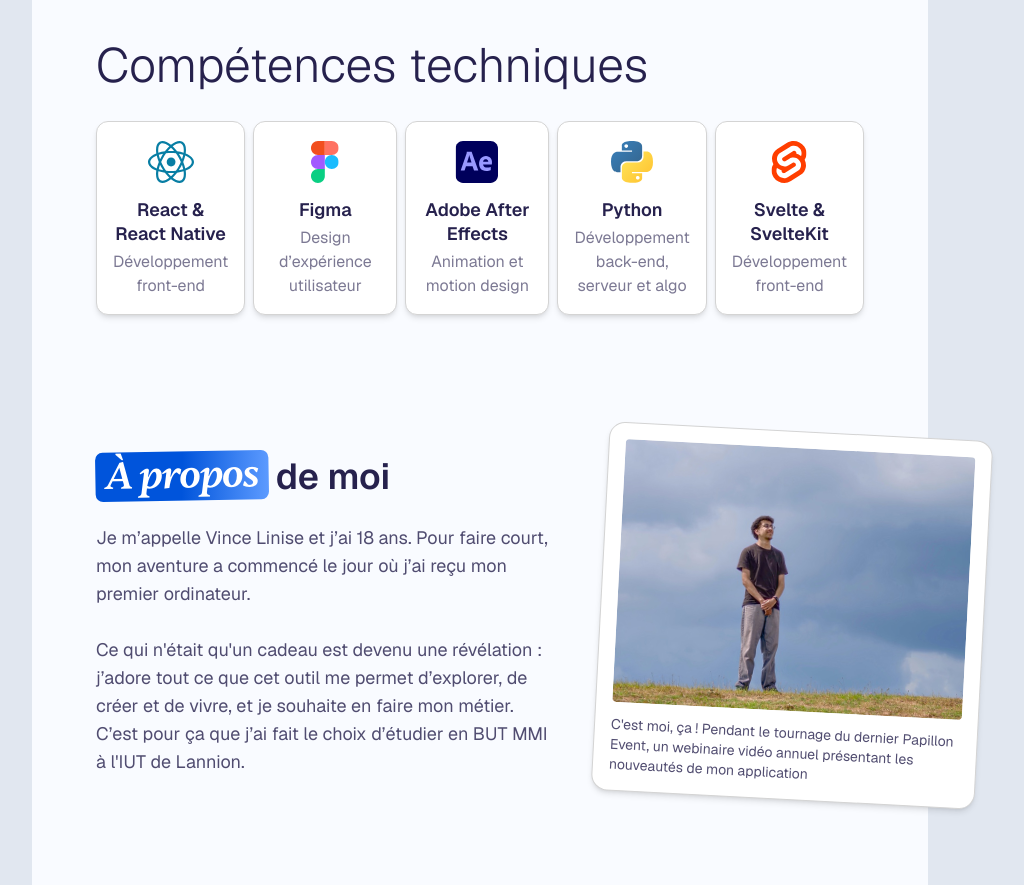
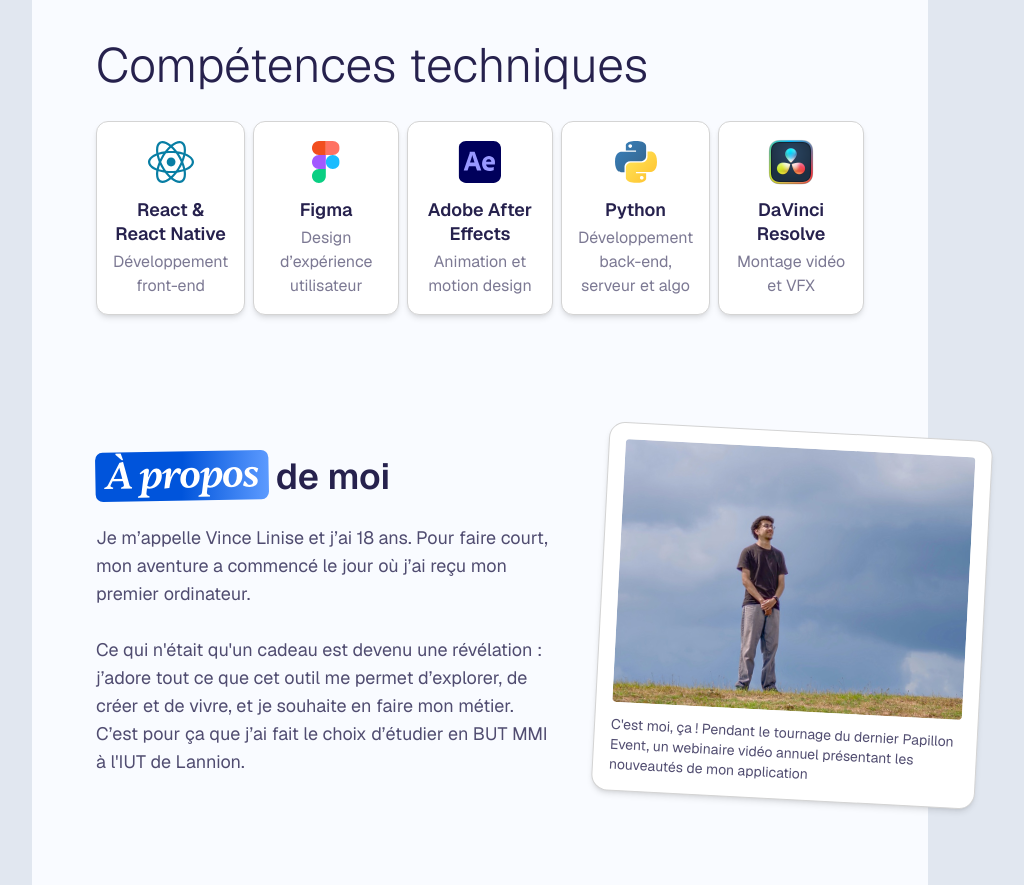
Before and after one commit to ecnivtwelve/vincelinise.com, a Next.js app: page / in a window 1280 px wide. Shown: the part 1240-2125 px from the top of the page, without its empty margins (160-1184 px from the left). Built offline with nearby package versions, Linux system fonts and the light colour scheme.

Commit message:
feat: Détail des skills (2/2)

```diff
--- a/app/components/Skills/Skills.tsx
+++ b/app/components/Skills/Skills.tsx
@@ -4,7 +4,7 @@ import Image from "next/image";
 import React, { useState } from "react";
 import { AnimatePresence, motion } from 'motion/react';
 import clsx from "clsx";
-import { SkillsDetailAE, SkillsDetailFigma, SkillsDetailPython, SkillsDetailReact, SkillsDetailSvelte } from "./SkillsDetail";
+import { SkillsDetailAE, SkillsDetailDaVinci, SkillsDetailFigma, SkillsDetailPython, SkillsDetailReact, SkillsDetailSvelte } from "./SkillsDetail";
 
 const Skills = () => {
   const skills = [
@@ -37,11 +37,11 @@ const Skills = () => {
       component: SkillsDetailPython
     },
     {
-      slug: "svelte",
-      icon: "/comp-svelte.svg",
-      title: "Svelte & SvelteKit",
-      type: "Développement front-end",
-      component: () => null
+      slug: "davinci",
+      icon: "/comp-davinci.png",
+      title: "DaVinci Resolve",
+      type: "Montage vidéo et VFX",
+      component: SkillsDetailDaVinci
     },
   ];
 
@@ -61,8 +61,8 @@ const Skills = () => {
             transition={{ delay: 0.1 + index * 0.05, duration: 0.5, type: 'spring' }}
           >
             <div
-              className={clsx("flex-1 flex p-4 flex-row lg:flex-col items-center justify-start lg:justify-center bg-white border shadow-md rounded-xl gap-4 lg:gap-0 hover:shadow-lg hover:-translate-y-1  transition-all duration-150 cursor-pointer active:scale-95",
-                selectedSkill === skill.slug ? "border-neutral-400 -translate-y-1" : "border-neutral-300 hover:border-neutral-400"
+              className={clsx("flex-1 flex p-4 flex-row lg:flex-col items-center justify-start lg:justify-center bg-white border shadow-md rounded-xl gap-4 lg:gap-0 hover:shadow-lg hover:-translate-y-1  transition-all duration-150 cursor-pointer active:scale-95 border-neutral-300",
+                selectedSkill === skill.slug ? "lg:border-neutral-400 lg:-translate-y-1" : "lg:hover:border-neutral-400"
               )}
               onClick={() => {
                 if (selectedSkill === skill.slug) {
@@ -83,7 +83,7 @@ const Skills = () => {
       </div>
 
       <div
-        className={clsx("transition-height duration-300", selectedSkill ? "h-112" : "h-1")}
+        className={clsx("hidden lg:block transition-height duration-300", selectedSkill ? "h-112" : "h-1")}
       >
         <AnimatePresence>
           {selectedSkill && (
--- a/app/components/Skills/SkillsDetail.tsx
+++ b/app/components/Skills/SkillsDetail.tsx
@@ -122,3 +122,33 @@ export const SkillsDetailPython = () => {
     </div>
   );
 };
+
+export const SkillsDetailDaVinci = () => {
+  return (
+    <div className="w-full h-full p-4 flex gap-4">
+      <div className="w-full h-full p-4 flex flex-col gap-4 justify-center">
+        <h2 className='text-lg font-semibold'>DaVinci Resolve</h2>
+
+        <p className='opacity-60'>
+          DaVinci Resolve est un logiciel de post-production et de montage vidéo, que j'utilise depuis longtemps pour mes projets vidéo personnels et universitaires.
+        </p>
+
+        <p>
+          Au cours de ma formation MMI, j&apos;ai eu l&apos;occasion de développer mes compétences sur <a href="https://www.blackmagicdesign.com/fr/products/davinciresolve/" target="_blank" className='link'>DaVinci Resolve</a>, notamment pour des projets en cours d'audiovisuel et de communication, ainsi que pour différents projets personnels.
+        </p>
+
+        <p>
+          Je l'utilise également en complémentarité avec After Effects pour mettre en avant mes différents projets en vidéo.
+        </p>
+      </div>
+      <div className="w-full h-full relative rounded-xl overflow-hidden">
+        <Image
+          src="/skill-example-davinci.jpg"
+          alt="React"
+          fill
+          className='object-cover'
+        />
+      </div>
+    </div>
+  );
+};
```
Also changed, not shown: public/comp-davinci.png (added), public/skill-example-davinci.jpg (added).
